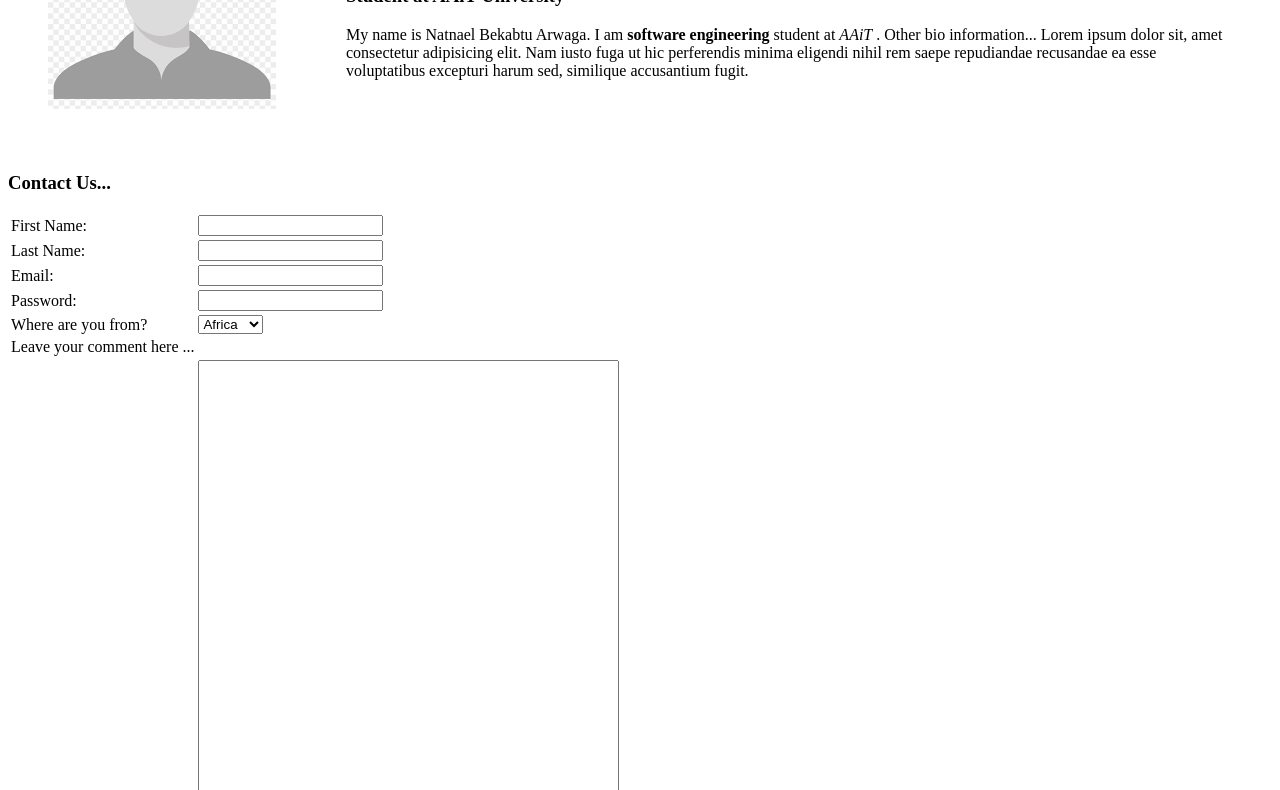
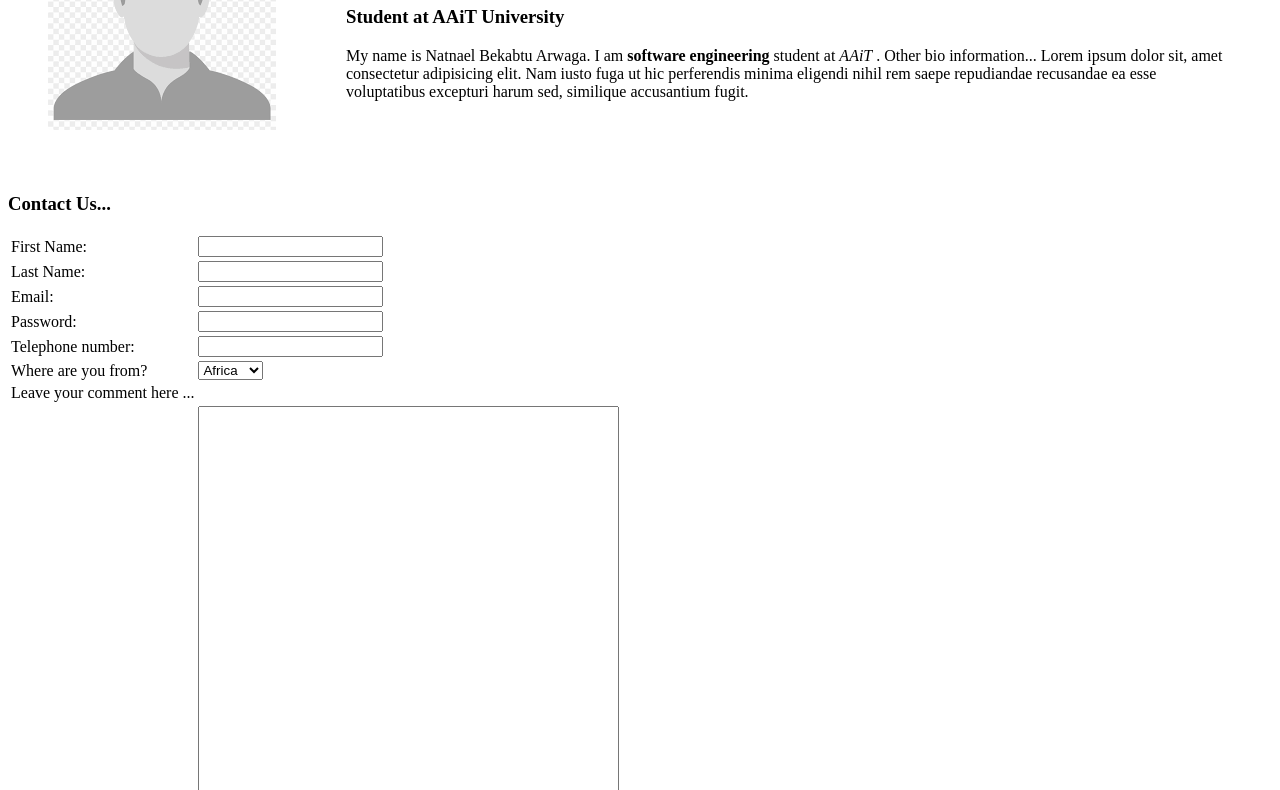
Before and after one commit to Natybeka/MyCV, a plain HTML site: page contact.html in a window 1280 px wide. Shown: the part 206-996 px from the top of the page. Drawn offline with Linux system fonts and the light colour scheme.

```diff
--- a/contact.html
+++ b/contact.html
@@ -9,8 +9,27 @@
 <body>
     <!-- Lets start -->
     <hr>
-        <a href="index.html">Home</a> |
-        <a href="contact.html">Contact</a>
+    &nbsp;&nbsp;&nbsp;&nbsp;&nbsp;&nbsp;&nbsp;&nbsp;&nbsp;&nbsp;
+    &nbsp;&nbsp;&nbsp;&nbsp;&nbsp;&nbsp;&nbsp;&nbsp;&nbsp;&nbsp;
+    &nbsp;&nbsp;&nbsp;&nbsp;&nbsp;&nbsp;&nbsp;&nbsp;&nbsp;&nbsp;
+    &nbsp;&nbsp;&nbsp;&nbsp;&nbsp;&nbsp;&nbsp;&nbsp;&nbsp;&nbsp;
+    &nbsp;&nbsp;&nbsp;&nbsp;&nbsp;&nbsp;&nbsp;&nbsp;&nbsp;&nbsp;
+    &nbsp;&nbsp;&nbsp;&nbsp;&nbsp;&nbsp;&nbsp;&nbsp;&nbsp;&nbsp;
+    &nbsp;&nbsp;&nbsp;&nbsp;&nbsp;&nbsp;&nbsp;&nbsp;&nbsp;&nbsp;
+        <a href="index.html">Home</a>&nbsp;&nbsp;&nbsp;&nbsp;&nbsp;&nbsp;&nbsp;&nbsp;&nbsp;&nbsp;|&nbsp;&nbsp;&nbsp;&nbsp;&nbsp;&nbsp;&nbsp;&nbsp;&nbsp;&nbsp;
+        <a href="contact.html">Contact</a>&nbsp;&nbsp;&nbsp;&nbsp;&nbsp;&nbsp;&nbsp;&nbsp;&nbsp;&nbsp;|&nbsp;&nbsp;&nbsp;&nbsp;&nbsp;&nbsp;&nbsp;&nbsp;&nbsp;&nbsp;
+        <a href="gallery.html">Gallery</a>
+        &nbsp;&nbsp;&nbsp;&nbsp;&nbsp;&nbsp;&nbsp;&nbsp;&nbsp;&nbsp;
+        &nbsp;&nbsp;&nbsp;&nbsp;&nbsp;&nbsp;&nbsp;&nbsp;&nbsp;&nbsp;
+        &nbsp;&nbsp;&nbsp;&nbsp;&nbsp;&nbsp;&nbsp;&nbsp;&nbsp;&nbsp;
+        &nbsp;&nbsp;&nbsp;&nbsp;&nbsp;&nbsp;&nbsp;&nbsp;&nbsp;&nbsp;
+        &nbsp;&nbsp;&nbsp;&nbsp;&nbsp;&nbsp;&nbsp;&nbsp;&nbsp;&nbsp;
+        &nbsp;&nbsp;&nbsp;&nbsp;&nbsp;&nbsp;&nbsp;&nbsp;&nbsp;&nbsp;
+        &nbsp;&nbsp;&nbsp;&nbsp;&nbsp;&nbsp;&nbsp;&nbsp;&nbsp;&nbsp;
+        &nbsp;&nbsp;&nbsp;&nbsp;&nbsp;&nbsp;&nbsp;&nbsp;&nbsp;&nbsp;
+        &nbsp;&nbsp;&nbsp;&nbsp;&nbsp;&nbsp;&nbsp;&nbsp;&nbsp;&nbsp;
+        &nbsp;&nbsp;&nbsp;&nbsp;&nbsp;&nbsp;&nbsp;&nbsp;&nbsp;&nbsp;
+        <label for="search">Search &nbsp;</label><input type="search">
     <hr>
     <table cellpadding = "30px" cellspacing = "10px">
         <tr><td><img src="./Asset/Images/profilepic.png" alt="Profile Picture"></td>
@@ -38,6 +57,9 @@
             </tr>
             <tr><td><label for="password">Password: </label></td>
                 <td><input type="password" name="password" id="pass"></td>
+            </tr>
+            <tr><td><label for="telephone">Telephone number: </label></td>
+                <td><input type="tel" name="telephone" id="telephone" required></td>
             </tr>
             <tr>
                 <td><label for="country">Where are you from?</label></td>
```
Also changed, not shown: gallery.html (added, +35 -0 lines), index.html (+21 -2 lines).
